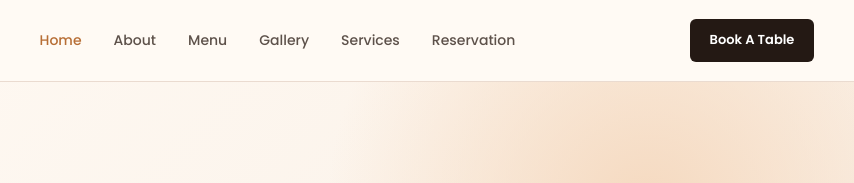
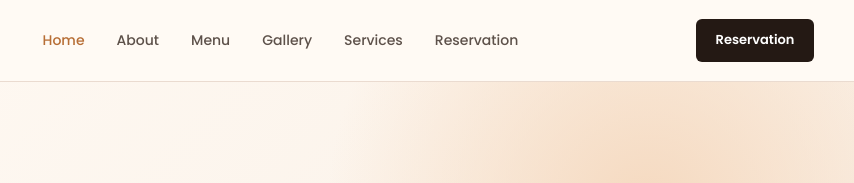
Before and after one commit to aleenarukhsar07/project, a website: page index.html in a window 1280 px wide. Shown: the top 183 px of the page, 376-1230 px from the left. Drawn offline with Linux system fonts and the light colour scheme.

Commit message:
update table

```diff
--- a/index.html
+++ b/index.html
@@ -43,7 +43,7 @@
     </nav>
 
     <a href="#reservation" class="nav-btn">
-        Book A Table
+        Reservation
     </a>
 
     <button class="menu-toggle" id="menuToggle">
```
